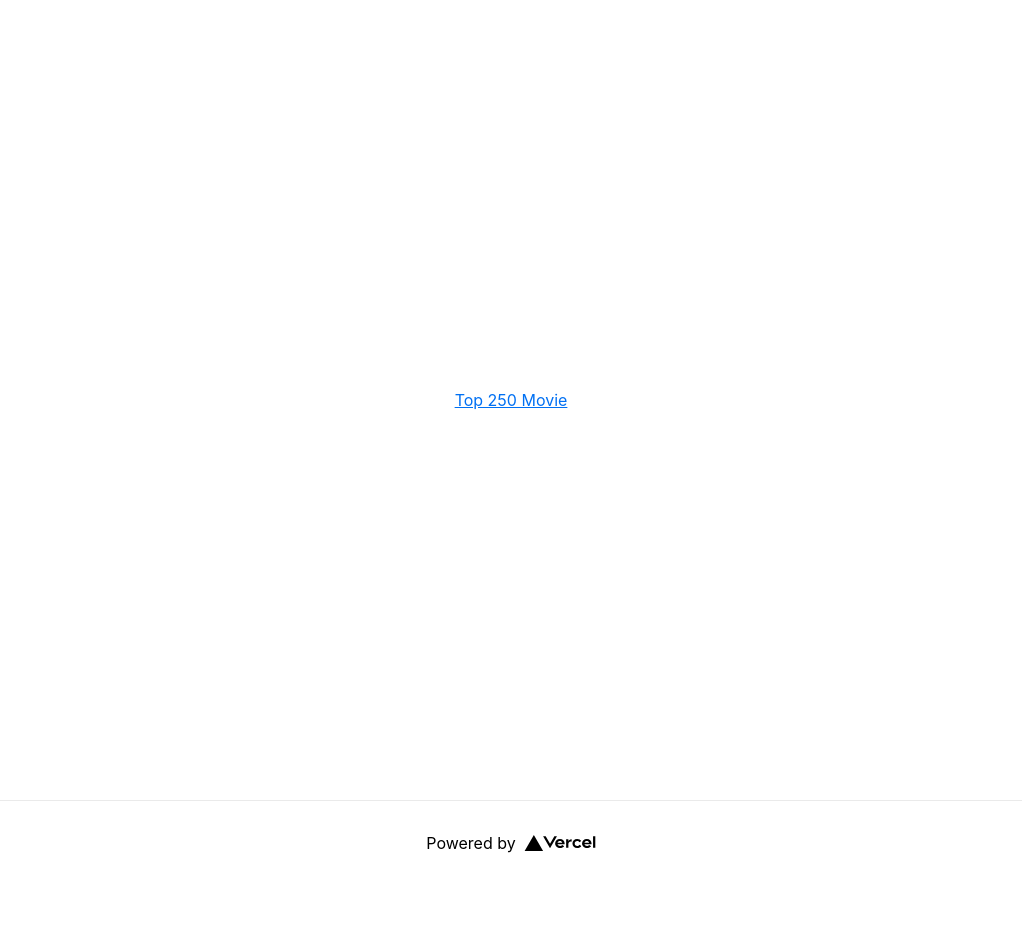
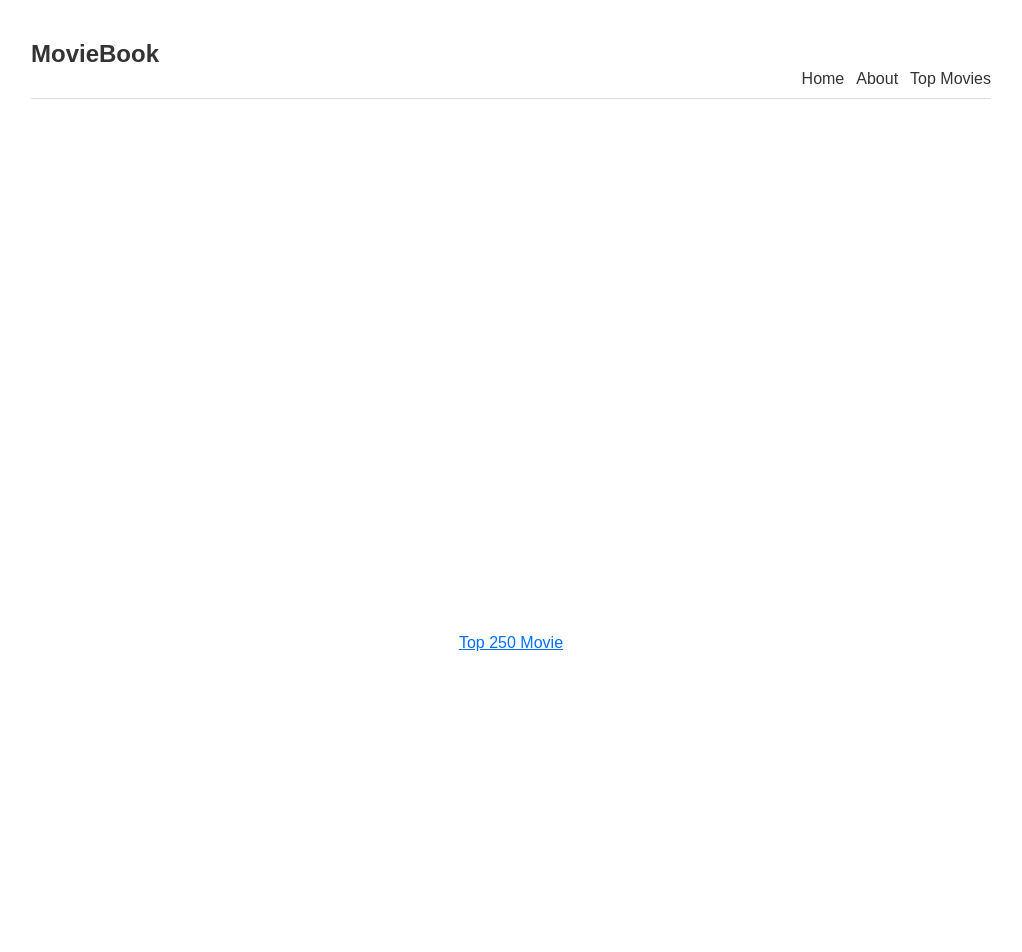
Before and after one commit to hamedhafez1/movie-book, a Next.js app: page / in a window 1280 px wide. Shown: the top 952 px of the page, without its empty margins (129-1151 px from the left). Before the commit the page ends 885 px from the top, so only its background shows below. Built offline with nearby package versions, Linux system fonts and the light colour scheme.

Commit message:
third commit

```diff
--- /dev/null
+++ b/components/Footer.js
@@ -0,0 +1,11 @@
+import React from 'react';
+
+function Footer(props) {
+    return (
+        <footer>
+            Copyright {new Date().getFullYear()} Roela Apps
+        </footer>
+    );
+}
+
+export default Footer;
--- /dev/null
+++ b/components/Layout.js
@@ -0,0 +1,15 @@
+import React from 'react';
+import Navbar from "./Navbar";
+import Footer from "./Footer";
+
+function Layout({children}) {
+    return (
+        <div className="content">
+            <Navbar/>
+            {children}
+            <Footer/>
+        </div>
+    );
+}
+
+export default Layout;
--- /dev/null
+++ b/components/Navbar.js
@@ -0,0 +1,17 @@
+import React from 'react';
+import Link from "next/link";
+
+function Navbar(props) {
+    return (
+        <nav>
+            <div className="logo">
+                <h1>MovieBook</h1>
+            </div>
+            <Link href="/"><a>Home</a></Link>
+            <Link href="/about"><a>About</a></Link>
+            <Link href="/movie"><a>Top Movies</a></Link>
+        </nav>
+    );
+}
+
+export default Navbar;
--- a/pages/_app.js
+++ b/pages/_app.js
@@ -1,7 +1,10 @@
 import '../styles/globals.css'
+import Layout from "../components/Layout";
 
-function MyApp({ Component, pageProps }) {
-  return <Component {...pageProps} />
+function MyApp({Component, pageProps}) {
+    return <Layout>
+        <Component {...pageProps} />
+    </Layout>
 }
 
 export default MyApp
--- a/pages/index.js
+++ b/pages/index.js
@@ -12,13 +12,11 @@ export default function Home() {
                 <meta name="description" content="Generated by Roela Apps"/>
                 <link rel="icon" href="/favicon.ico"/>
             </Head>
-
             <main className={styles.main}>
                 <Link href={"/movie"}>
                     <a>Top 250 Movie</a>
                 </Link>
             </main>
-
             <footer className={styles.footer}>
                 <a href="https://vercel.com?utm_source=create-next-app&utm_medium=default-template&utm_campaign=create-next-app"
                     target="_blank"
--- a/pages/movie/[id].js
+++ b/pages/movie/[id].js
@@ -5,7 +5,6 @@ import styles from "../../styles/Home.module.css";
 import Link from "next/link";
 
 export default function Movie({data = []}) {
-    console.log(data)
     if (data !== [])
         return <main className={styles.main}>
             <Link href="/"><a>Home</a></Link>
--- a/styles/globals.css
+++ b/styles/globals.css
@@ -1,16 +1,51 @@
-html,
-body {
-  padding: 0;
-  margin: 0;
-  font-family: -apple-system, BlinkMacSystemFont, Segoe UI, Roboto, Oxygen,
-    Ubuntu, Cantarell, Fira Sans, Droid Sans, Helvetica Neue, sans-serif;
+@import url('https://fonts.googleapis.com/css2?family=Nunito:wght@300;400;600;700&display=swap');
+
+a {
+    color: #333;
+    text-decoration: none;
 }
 
-a {
-  color: inherit;
-  text-decoration: none;
+body {
+    font-family: "Nunitio", sans-serif;
+    color: #333
 }
 
-* {
-  box-sizing: border-box;
+.content {
+    max-width: 960px;
+    margin: 0 auto;
 }
+
+nav {
+    margin: 10px auto 80px;
+    padding: 10px 0;
+    display: flex;
+    justify-content: flex-end;
+    align-items: flex-end;
+    border-bottom: 1px solid #ddd;
+}
+
+nav a {
+    margin-left: 12px;
+}
+
+nav .logo {
+    margin-right: auto;
+}
+
+footer {
+    display: block;
+    text-align: center;
+    padding: 30px 0;
+    margin-top: 60px;
+    color: #777;
+    border-top: 1px solid #eaeaea;
+}
+
+.not-found {
+    text-align: center;
+}
+
+.not-found a {
+    text-decoration: underline;
+    color: #0070f3;
+}
```
Also changed, not shown: pages/404.js (added, +22 -0 lines).
